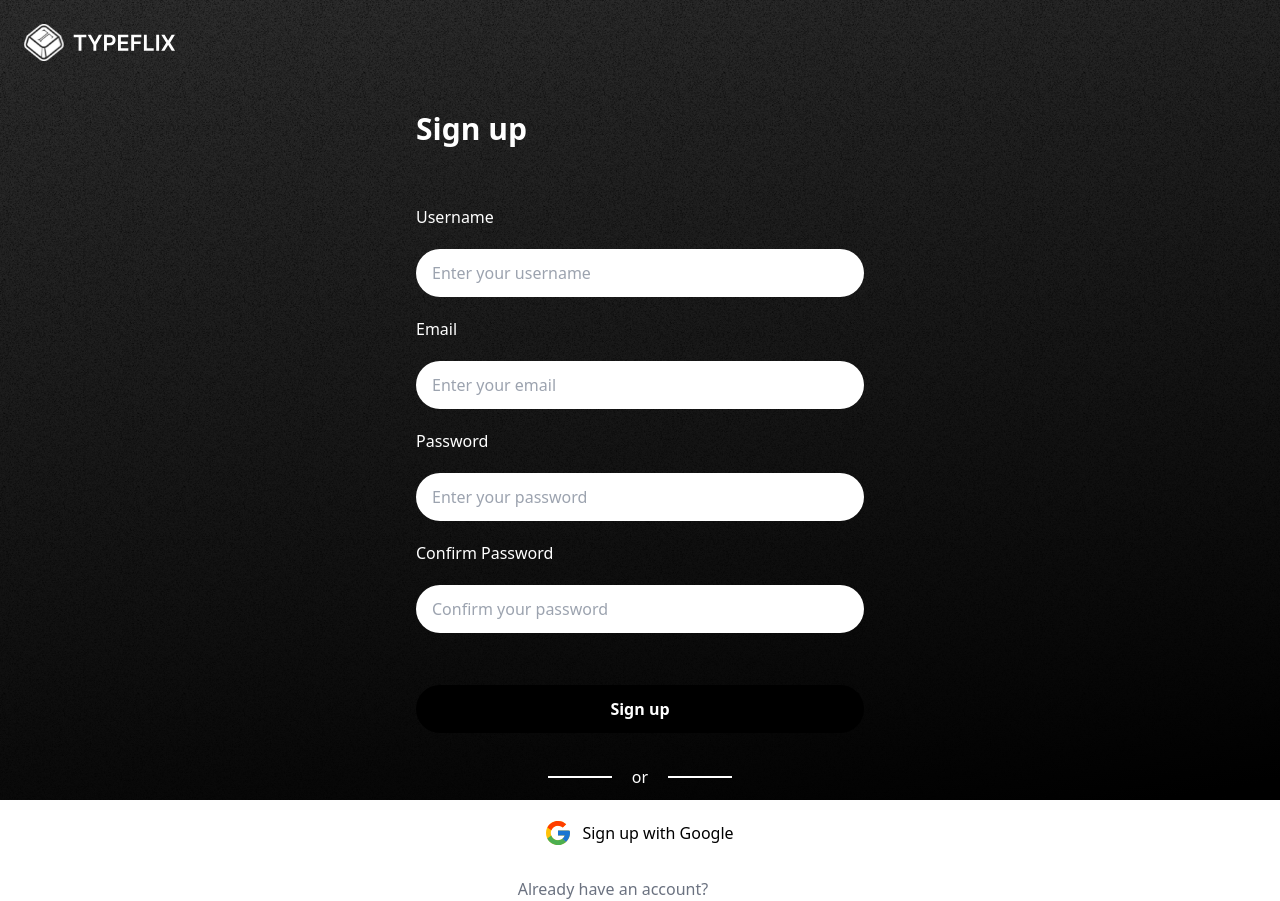
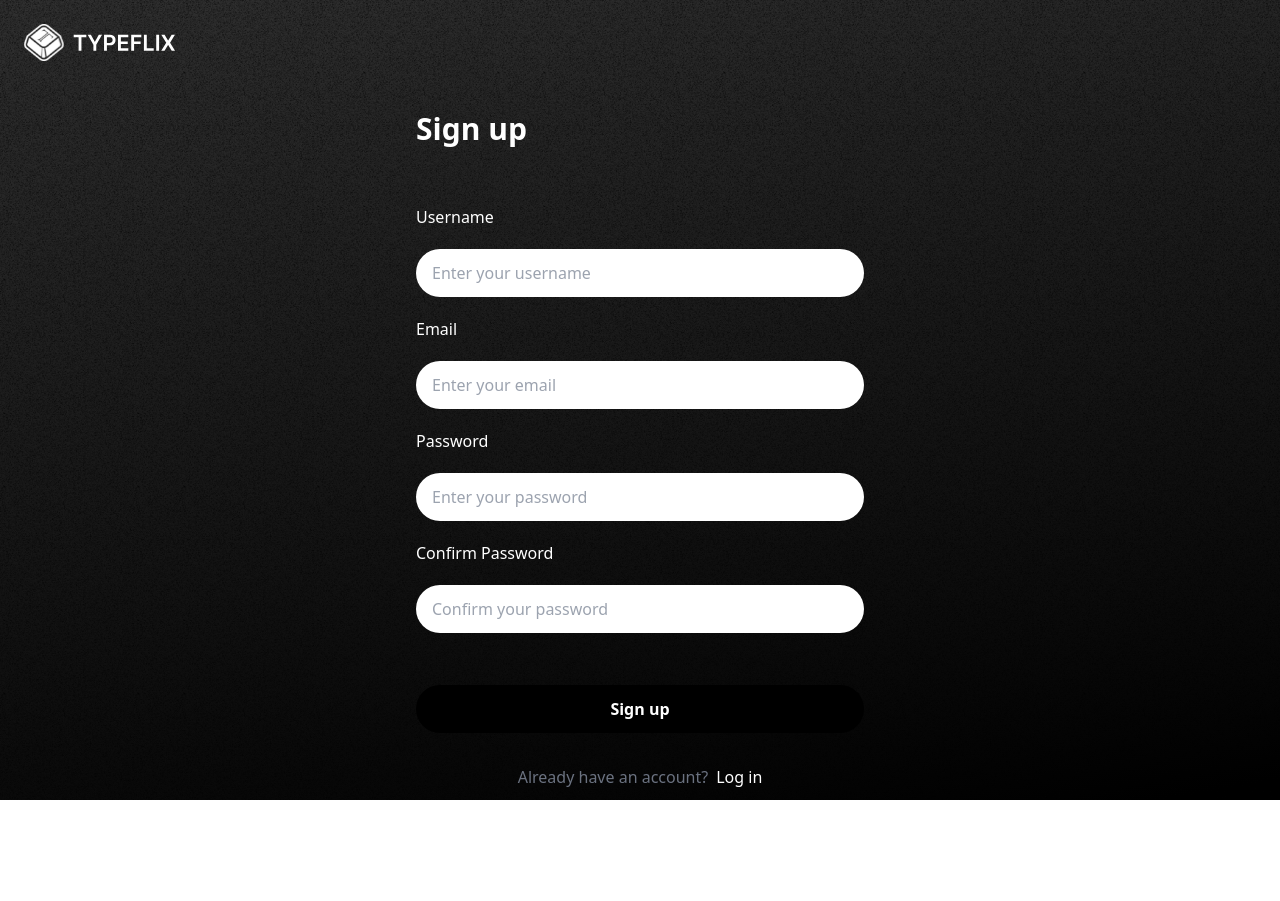
Before and after one commit to Torsoto/typeflix, a React (Vite) app in the folder client/: page /signup in a window 1280 px wide. After the commit the page ends 800 px from the top, so only its background shows below. Built offline with nearby package versions, Linux system fonts and the light colour scheme.

Commit message:
removed google from SignUp (unnessecary)

```diff
--- a/client/src/pages/Signup.jsx
+++ b/client/src/pages/Signup.jsx
@@ -1,12 +1,9 @@
 import "../styles/Signup.css";
 import LogoNav from "../components/Login/LogoNav";
-import googleLogo from "../assets/google-logo.svg";
 import React, { useContext, useState } from "react";
-import { getAuth, GoogleAuthProvider, signInWithPopup } from "firebase/auth";
 import { BeatLoader } from "react-spinners"; // import the spinner
 import Notification from "../components/UI/Notification/Notification.jsx";
 import { ERROR_MAP } from "../components/UI/Notification/ERROR_MAP.js";
-import { auth } from "../../db/firebase.js";
 import AuthContext from "../components/context/AuthContext.jsx";
 
 function Signup() {
@@ -20,7 +17,7 @@ function Signup() {
     show: false,
     message: "",
   });
-  const { googleSignIn, login } = useContext(AuthContext);
+  const { login } = useContext(AuthContext);
 
   const validateEmail = (e) => {
     setEmail(e.target.value);
@@ -28,13 +25,6 @@ function Signup() {
     if (e.target.value.length > 2) {
       setEmailError(!emailRegex.test(e.target.value));
     }
-  };
-
-  const handelGoogleSignUp = () => {
-    setLoading(true); // start loading
-    googleSignIn().then(() => {
-      setLoading(false);
-    });
   };
 
   const handleSignup = async () => {
@@ -150,19 +140,8 @@ function Signup() {
                 "Sign up"
               )}
             </button>
-            <div className="flex items-center justify-center my-5">
-              <div className="w-16 h-0.5 bg-white"></div>
-              <p className="mx-5 text-white">or</p>
-              <div className="w-16 h-0.5 bg-white"></div>
-            </div>
-            <button
-              onClick={handelGoogleSignUp}
-              className="flex items-center justify-center w-full py-3 my-5 text-black bg-white rounded-full"
-            >
-              <img src={googleLogo} alt="" className="w-6 h-6 mr-3" />
-              Sign up with Google
-            </button>
-            <div className="flex items-center justify-center mt-5">
+            <div className="flex items-center justify-center "></div>
+            <div className="flex items-center justify-center ">
               <span className="text-gray-500">Already have an account?</span>
               <a href="/login" className="ml-2 text-white">
                 Log in
```
